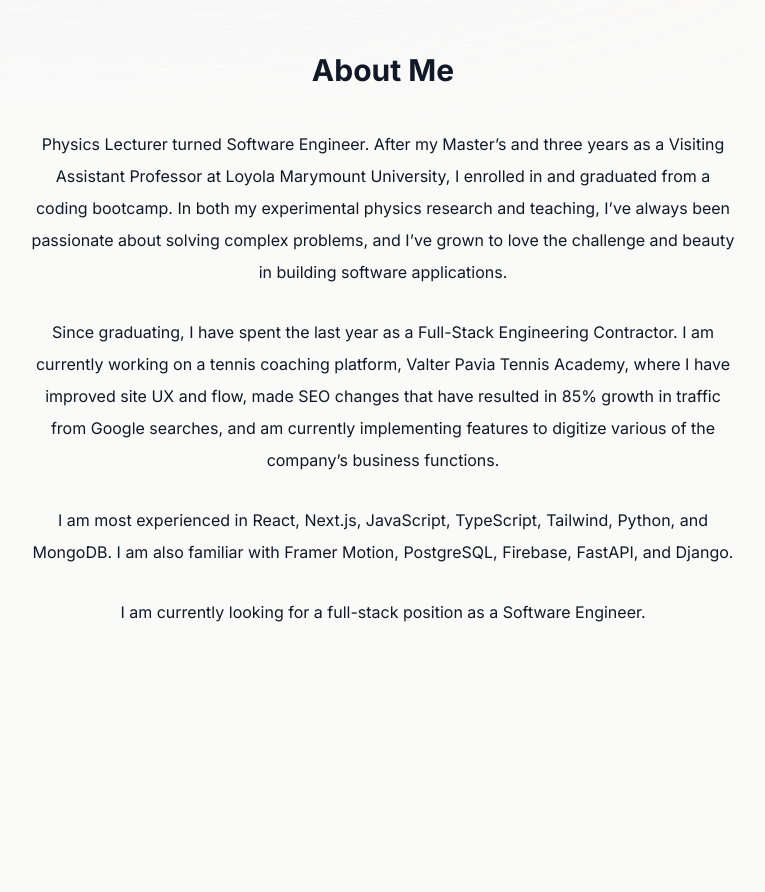
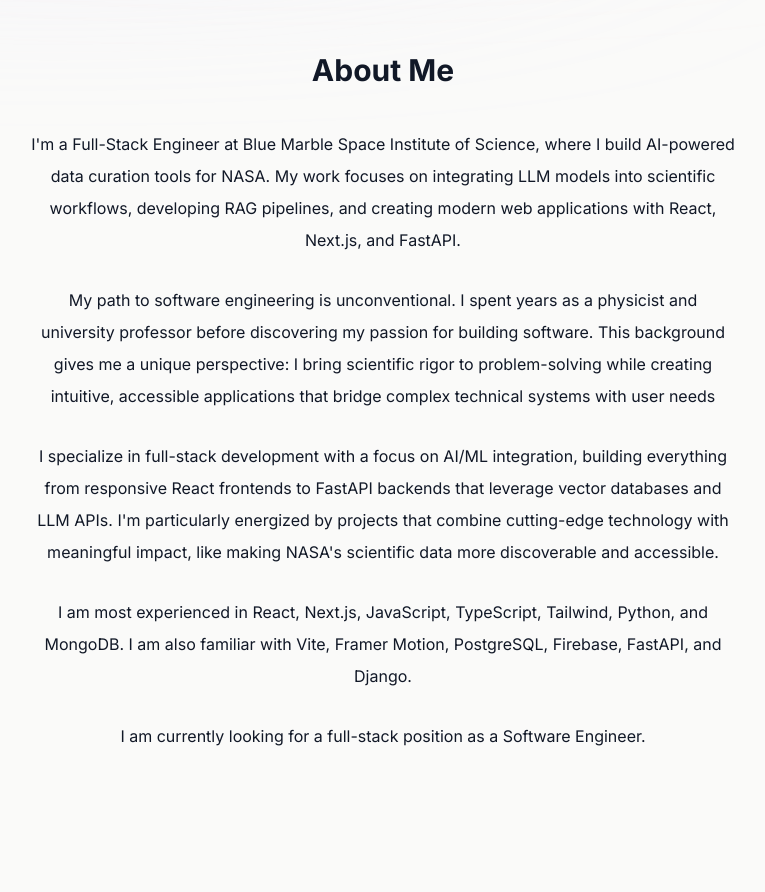
Before and after one commit to SkiSherpa/portfolio, a Next.js app: page / in a window 1280 px wide. Shown: the part 780-1672 px from the top of the page, without its empty margins (257-1022 px from the left). Built offline with nearby package versions, Linux system fonts and the light colour scheme; no server answers.

Commit message:
update npm and about me

```diff
--- a/src/components/AboutMe.tsx
+++ b/src/components/AboutMe.tsx
@@ -19,27 +19,35 @@
 			<SectionHeading>About me</SectionHeading>
 			<div>
 				<p className="mb-3 p-2">
-					Physics Lecturer turned Software Engineer. After my Master’s and three
-					years as a Visiting Assistant Professor at Loyola Marymount
-					University, I enrolled in and graduated from a coding bootcamp. In
-					both my experimental physics research and teaching, I’ve always been
-					passionate about solving complex problems, and I’ve grown to love the
-					challenge and beauty in building software applications.
+					I'm a Full-Stack Engineer at Blue Marble Space Institute of Science,
+					where I build AI-powered data curation tools for NASA. My work focuses
+					on integrating LLM models into scientific workflows, developing RAG
+					pipelines, and creating modern web applications with React, Next.js,
+					and FastAPI.
 				</p>
 
 				<p className="mb-3 p-2">
-					Since graduating, I have spent the last year as a Full-Stack
-					Engineering Contractor. I am currently working on a tennis coaching
-					platform, Valter Pavia Tennis Academy, where I have improved site UX
-					and flow, made SEO changes that have resulted in 85% growth in traffic
-					from Google searches, and am currently implementing features to
-					digitize various of the company’s business functions.
+					My path to software engineering is unconventional. I spent years as a
+					physicist and university professor before discovering my passion for
+					building software. This background gives me a unique perspective: I
+					bring scientific rigor to problem-solving while creating intuitive,
+					accessible applications that bridge complex technical systems with
+					user needs
+				</p>
+
+				<p className="mb-3 p-2">
+					I specialize in full-stack development with a focus on AI/ML
+					integration, building everything from responsive React frontends to
+					FastAPI backends that leverage vector databases and LLM APIs. I'm
+					particularly energized by projects that combine cutting-edge
+					technology with meaningful impact, like making NASA's scientific data
+					more discoverable and accessible.
 				</p>
 
 				<p className="mb-3 p-2">
 					I am most experienced in React, Next.js, JavaScript, TypeScript,
-					Tailwind, Python, and MongoDB. I am also familiar with Framer Motion,
-					PostgreSQL, Firebase, FastAPI, and Django.
+					Tailwind, Python, and MongoDB. I am also familiar with Vite, Framer
+					Motion, PostgreSQL, Firebase, FastAPI, and Django.
 				</p>
 
 				<p className="mb-3 p-2">
```
Also changed, not shown: 1 other file (tests, documents, lock files or other folders).
